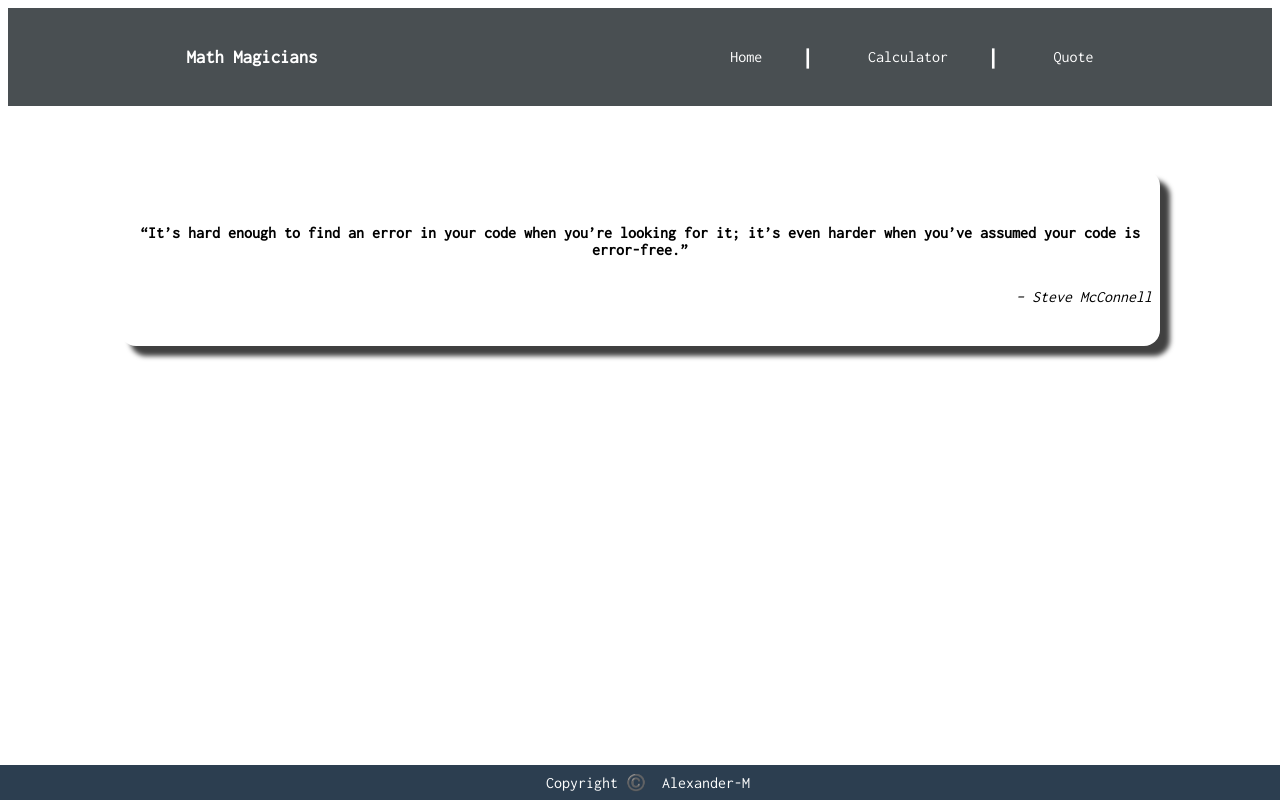
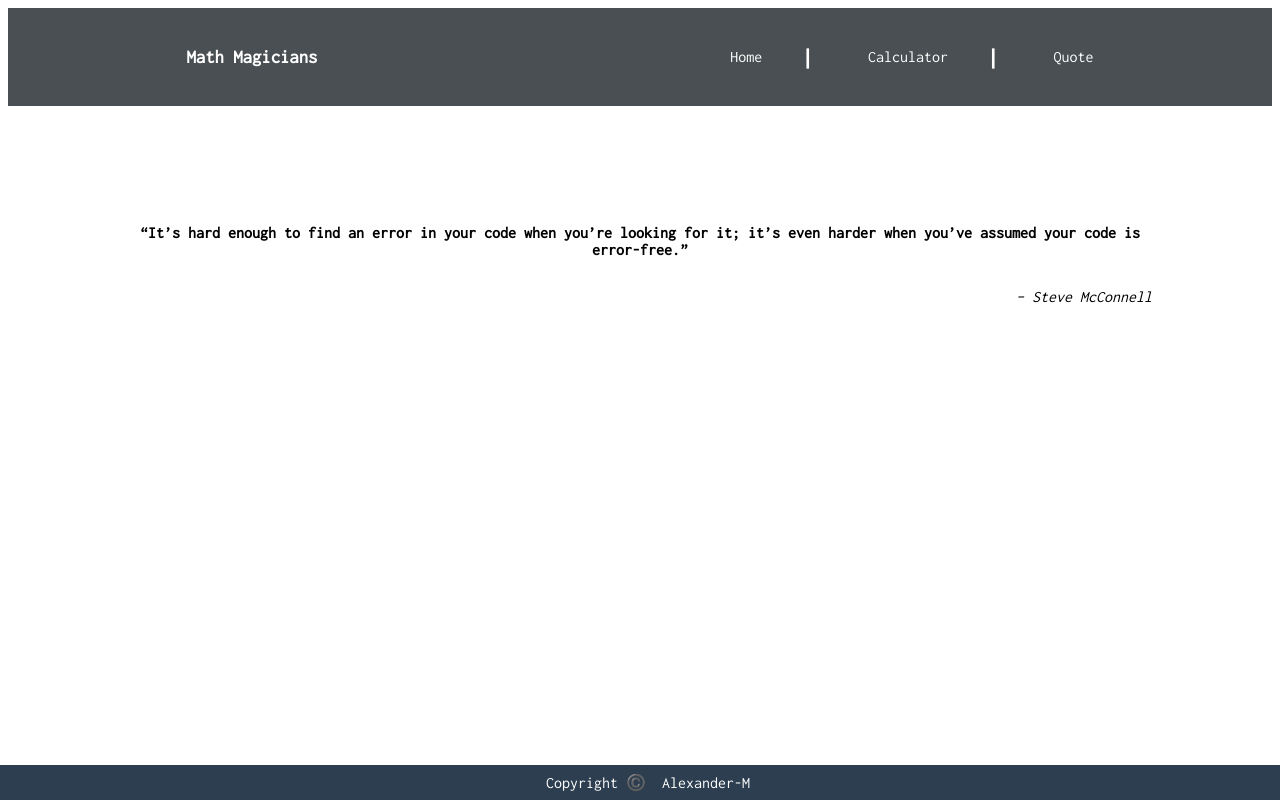
Before and after one commit to masangana/math-magicians, a React (Create React App) app: page /quote in a window 1280 px wide. Built offline with nearby package versions, Linux system fonts and the light colour scheme.

Commit message:
fix linters errors

```diff
--- a/src/App.css
+++ b/src/App.css
@@ -71,8 +71,6 @@ a {
   height: 20vh;
   margin: 4rem auto;
   background-color: white;
-  box-shadow: 10px 10px 5px 0 rgba(0, 0, 0, 0.75);
-  border-radius: 1rem;
   padding: 0.5rem;
 }
 
@@ -94,8 +92,6 @@ a {
   margin: 2rem;
   padding: 1rem 0.25rem;
   background-color: white;
-  box-shadow: 10px 10px 5px 0 rgba(0, 0, 0, 0.75);
-  border-radius: 0.5rem;
 }
 
 .calculatorCont {
--- a/src/components/Calculator.js
+++ b/src/components/Calculator.js
@@ -1,6 +1,6 @@
 import { useState } from 'react';
 import calculate from '../logic/calculate.js';
-import style from './calculator-obj.css';
+import './calculator-obj.css';
 import buttons from './btns.js';
 
 const Calculator = () => {
```
